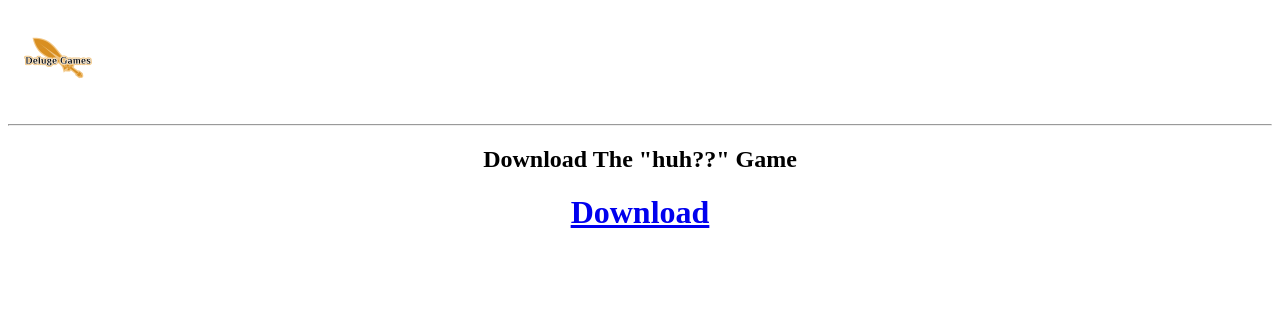
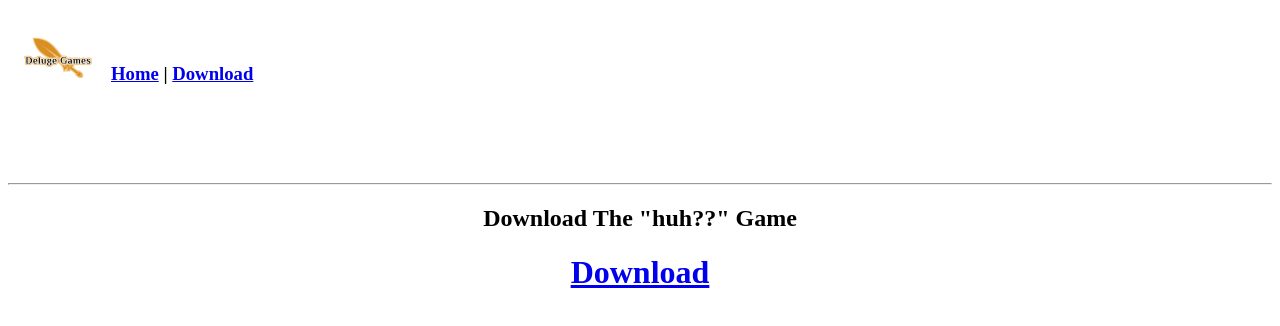
Before and after one commit to huhGame/huhGame.github.io, a plain HTML site: page index.html in a window 1280 px wide. Drawn offline with Linux system fonts and the light colour scheme.

Commit message:
Update index.html

```diff
--- a/index.html
+++ b/index.html
@@ -4,8 +4,9 @@
     </head>
     <body>
         <img src="Img/Logo.png" width="100px" height="100px" align="left">
+        <br>&nbsp;
         <br>
-        <br>
+        <h3><a href="https://huhgame.github.io">Home</a> | <a href="Download">Download</a></h3>
         <br>
         <br>
         <br>
```
